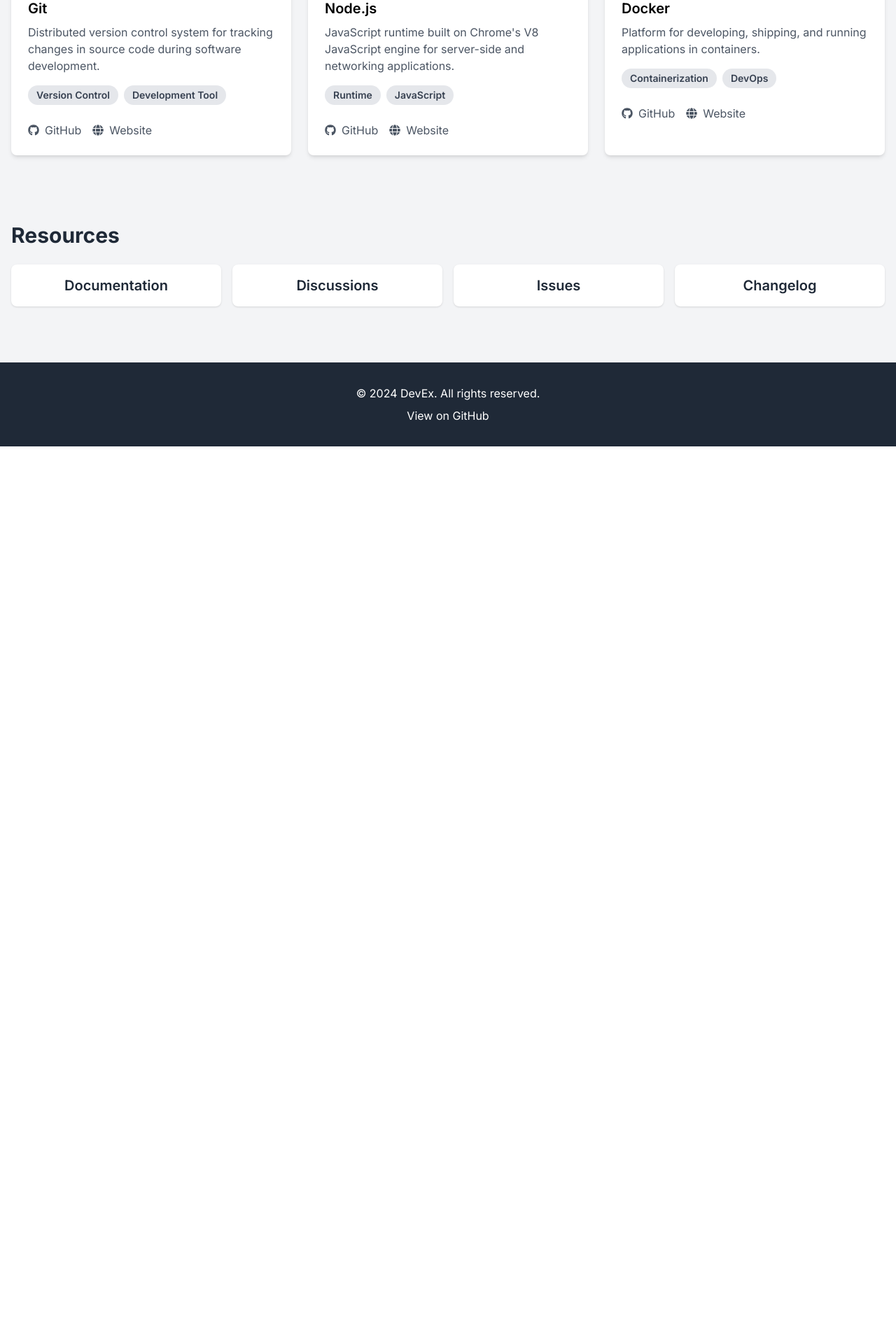
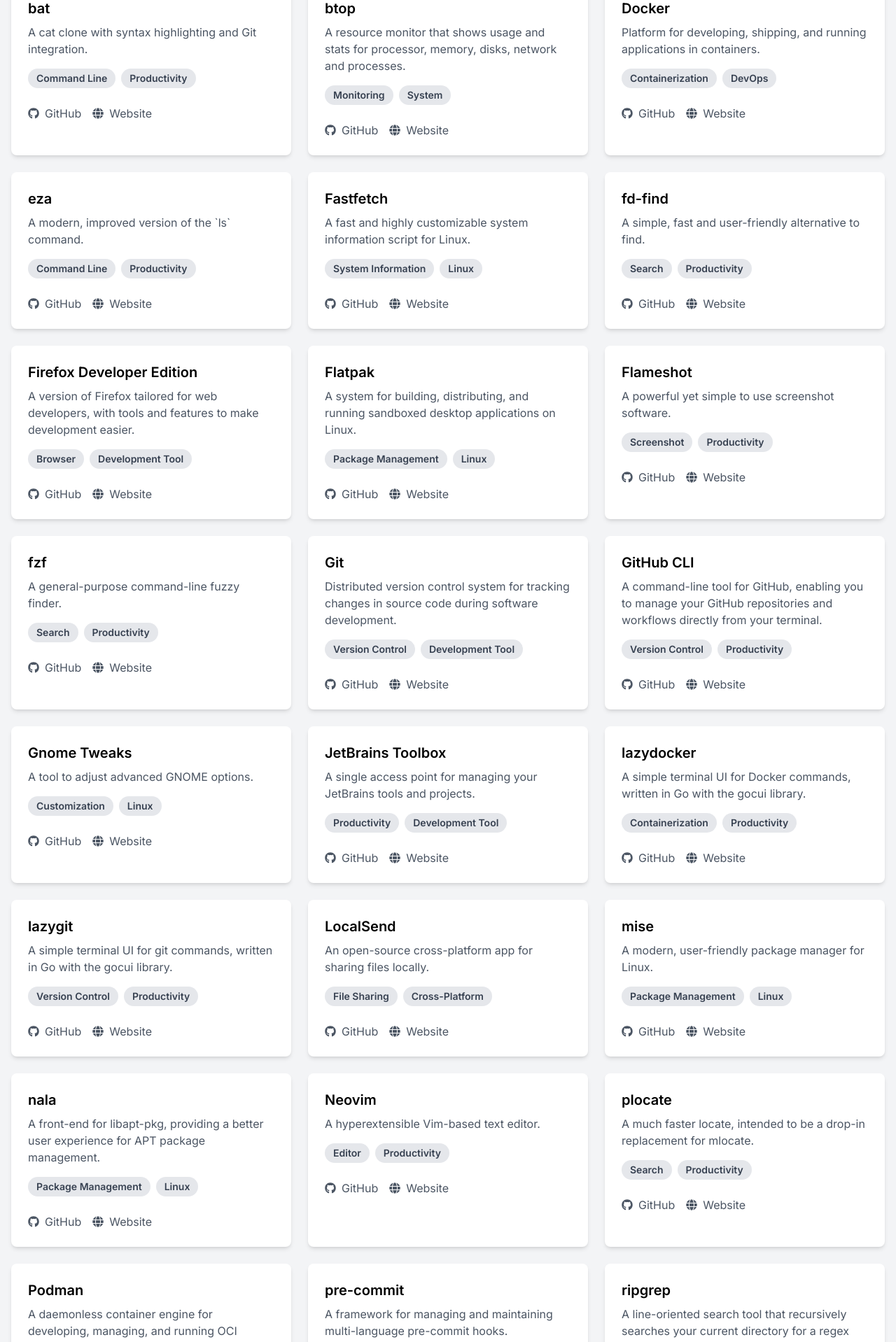
Before and after one commit to jameswlane/devex-site, a Next.js app: page / in a window 1280 px wide. Shown: the part 600-2518 px from the top of the page at 70% size. Before the commit the page ends 1238 px from the top, so only its background shows below. Built offline with nearby package versions, Linux system fonts and the light colour scheme.

Commit message:
updated tools

```diff
--- a/app/components/ToolSearch.tsx
+++ b/app/components/ToolSearch.tsx
@@ -2,39 +2,7 @@
 
 import { useState } from 'react'
 import { FaGithub, FaGlobe } from 'react-icons/fa'
-
-interface Tool {
-    name: string
-    description: string
-    categories: string[]
-    gitUrl?: string
-    websiteUrl?: string
-}
-
-const tools: Tool[] = [
-    {
-        name: 'Git',
-        description: 'Distributed version control system for tracking changes in source code during software development.',
-        categories: ['Version Control', 'Development Tool'],
-        gitUrl: 'https://github.com/git/git',
-        websiteUrl: 'https://git-scm.com/'
-    },
-    {
-        name: 'Node.js',
-        description: 'JavaScript runtime built on Chrome\'s V8 JavaScript engine for server-side and networking applications.',
-        categories: ['Runtime', 'JavaScript'],
-        gitUrl: 'https://github.com/nodejs/node',
-        websiteUrl: 'https://nodejs.org/'
-    },
-    {
-        name: 'Docker',
-        description: 'Platform for developing, shipping, and running applications in containers.',
-        categories: ['Containerization', 'DevOps'],
-        gitUrl: 'https://github.com/docker/docker-ce',
-        websiteUrl: 'https://www.docker.com/'
-    },
-    // Add more tools here
-]
+import { tools } from '../tools'
 
 export function ToolSearch() {
     const [searchTerm, setSearchTerm] = useState('')
--- /dev/null
+++ b/app/tools.ts
@@ -0,0 +1,206 @@
+export interface Tool {
+    name: string
+    description: string
+    categories: string[]
+    gitUrl?: string
+    websiteUrl?: string
+}
+
+export const tools: Tool[] = [
+    {
+        name: 'bat',
+        description: 'A cat clone with syntax highlighting and Git integration.',
+        categories: ['Command Line', 'Productivity'],
+        gitUrl: 'https://github.com/sharkdp/bat',
+        websiteUrl: 'https://github.com/sharkdp/bat'
+    },
+    {
+        name: 'btop',
+        description: 'A resource monitor that shows usage and stats for processor, memory, disks, network and processes.',
+        categories: ['Monitoring', 'System'],
+        gitUrl: 'https://github.com/aristocratos/btop',
+        websiteUrl: 'https://github.com/aristocratos/btop'
+    },
+    {
+        name: 'Docker',
+        description: 'Platform for developing, shipping, and running applications in containers.',
+        categories: ['Containerization', 'DevOps'],
+        gitUrl: 'https://github.com/docker/docker-ce',
+        websiteUrl: 'https://www.docker.com/'
+    },
+    {
+        name: 'eza',
+        description: 'A modern, improved version of the `ls` command.',
+        categories: ['Command Line', 'Productivity'],
+        gitUrl: 'https://github.com/eza-community/eza',
+        websiteUrl: 'https://github.com/eza-community/eza'
+    },
+    {
+        name: 'Fastfetch',
+        description: 'A fast and highly customizable system information script for Linux.',
+        categories: ['System Information', 'Linux'],
+        gitUrl: 'https://github.com/LinusDierheimer/fastfetch',
+        websiteUrl: 'https://github.com/LinusDierheimer/fastfetch'
+    },
+    {
+        name: 'fd-find',
+        description: 'A simple, fast and user-friendly alternative to find.',
+        categories: ['Search', 'Productivity'],
+        gitUrl: 'https://github.com/sharkdp/fd',
+        websiteUrl: 'https://github.com/sharkdp/fd'
+    },
+    {
+        name: 'Firefox Developer Edition',
+        description: 'A version of Firefox tailored for web developers, with tools and features to make development easier.',
+        categories: ['Browser', 'Development Tool'],
+        gitUrl: 'https://github.com/mozilla/gecko-dev',
+        websiteUrl: 'https://www.mozilla.org/firefox/developer/'
+    },
+    {
+        name: 'Flatpak',
+        description: 'A system for building, distributing, and running sandboxed desktop applications on Linux.',
+        categories: ['Package Management', 'Linux'],
+        gitUrl: 'https://github.com/flatpak/flatpak',
+        websiteUrl: 'https://flatpak.org/'
+    },
+    {
+        name: 'Flameshot',
+        description: 'A powerful yet simple to use screenshot software.',
+        categories: ['Screenshot', 'Productivity'],
+        gitUrl: 'https://github.com/flameshot-org/flameshot',
+        websiteUrl: 'https://flameshot.org/'
+    },
+    {
+        name: 'fzf',
+        description: 'A general-purpose command-line fuzzy finder.',
+        categories: ['Search', 'Productivity'],
+        gitUrl: 'https://github.com/junegunn/fzf',
+        websiteUrl: 'https://github.com/junegunn/fzf'
+    },
+    {
+        name: 'Git',
+        description: 'Distributed version control system for tracking changes in source code during software development.',
+        categories: ['Version Control', 'Development Tool'],
+        gitUrl: 'https://github.com/git/git',
+        websiteUrl: 'https://git-scm.com/'
+    },
+    {
+        name: 'GitHub CLI',
+        description: 'A command-line tool for GitHub, enabling you to manage your GitHub repositories and workflows directly from your terminal.',
+        categories: ['Version Control', 'Productivity'],
+        gitUrl: 'https://github.com/cli/cli',
+        websiteUrl: 'https://cli.github.com/'
+    },
+    {
+        name: 'Gnome Tweaks',
+        description: 'A tool to adjust advanced GNOME options.',
+        categories: ['Customization', 'Linux'],
+        gitUrl: 'https://gitlab.gnome.org/GNOME/gnome-tweaks',
+        websiteUrl: 'https://wiki.gnome.org/Apps/Tweaks'
+    },
+    {
+        name: 'JetBrains Toolbox',
+        description: 'A single access point for managing your JetBrains tools and projects.',
+        categories: ['Productivity', 'Development Tool'],
+        gitUrl: 'https://github.com/JetBrains/toolbox-app',
+        websiteUrl: 'https://www.jetbrains.com/toolbox-app/'
+    },
+    {
+        name: 'lazydocker',
+        description: 'A simple terminal UI for Docker commands, written in Go with the gocui library.',
+        categories: ['Containerization', 'Productivity'],
+        gitUrl: 'https://github.com/jesseduffield/lazydocker',
+        websiteUrl: 'https://github.com/jesseduffield/lazydocker'
+    },
+    {
+        name: 'lazygit',
+        description: 'A simple terminal UI for git commands, written in Go with the gocui library.',
+        categories: ['Version Control', 'Productivity'],
+        gitUrl: 'https://github.com/jesseduffield/lazygit',
+        websiteUrl: 'https://github.com/jesseduffield/lazygit'
+    },
+    {
+        name: 'LocalSend',
+        description: 'An open-source cross-platform app for sharing files locally.',
+        categories: ['File Sharing', 'Cross-Platform'],
+        gitUrl: 'https://github.com/localsend/localsend',
+        websiteUrl: 'https://localsend.org/'
+    },
+    {
+        name: 'mise',
+        description: 'A modern, user-friendly package manager for Linux.',
+        categories: ['Package Management', 'Linux'],
+        gitUrl: 'https://github.com/mise/mise',
+        websiteUrl: 'https://mise.io/'
+    },
+    {
+        name: 'nala',
+        description: 'A front-end for libapt-pkg, providing a better user experience for APT package management.',
+        categories: ['Package Management', 'Linux'],
+        gitUrl: 'https://github.com/volitank/nala',
+        websiteUrl: 'https://gitlab.com/volian/nala'
+    },
+    {
+        name: 'Neovim',
+        description: 'A hyperextensible Vim-based text editor.',
+        categories: ['Editor', 'Productivity'],
+        gitUrl: 'https://github.com/neovim/neovim',
+        websiteUrl: 'https://neovim.io/'
+    },
+    {
+        name: 'plocate',
+        description: 'A much faster locate, intended to be a drop-in replacement for mlocate.',
+        categories: ['Search', 'Productivity'],
+        gitUrl: 'https://github.com/plocate/plocate',
+        websiteUrl: 'https://plocate.sesse.net/'
+    },
+    {
+        name: 'Podman',
+        description: 'A daemonless container engine for developing, managing, and running OCI Containers on your Linux System.',
+        categories: ['Containerization', 'DevOps'],
+        gitUrl: 'https://github.com/containers/podman',
+        websiteUrl: 'https://podman.io/'
+    },
+    {
+        name: 'pre-commit',
+        description: 'A framework for managing and maintaining multi-language pre-commit hooks.',
+        categories: ['Version Control', 'Productivity'],
+        gitUrl: 'https://github.com/pre-commit/pre-commit',
+        websiteUrl: 'https://pre-commit.com/'
+    },
+    {
+        name: 'ripgrep',
+        description: 'A line-oriented search tool that recursively searches your current directory for a regex pattern.',
+        categories: ['Search', 'Productivity'],
+        gitUrl: 'https://github.com/BurntSushi/ripgrep',
+        websiteUrl: 'https://github.com/BurntSushi/ripgrep'
+    },
+    {
+        name: 'Typora',
+        description: 'A minimal markdown editor, providing seamless experience as both reader and writer.',
+        categories: ['Editor', 'Markdown'],
+        gitUrl: 'https://github.com/typora/typora-issues',
+        websiteUrl: 'https://typora.io/'
+    },
+    {
+        name: 'Ulauncher',
+        description: 'A fast application launcher for Linux.',
+        categories: ['Productivity', 'Linux'],
+        gitUrl: 'https://github.com/Ulauncher/Ulauncher',
+        websiteUrl: 'https://ulauncher.io/'
+    },
+    {
+        name: 'VLC',
+        description: 'A free and open-source cross-platform multimedia player that plays most multimedia files, as well as DVDs, audio CDs, VCDs, and various streaming protocols.',
+        categories: ['Media Player', 'Cross-Platform'],
+        gitUrl: 'https://github.com/videolan/vlc',
+        websiteUrl: 'https://www.videolan.org/vlc/'
+    },
+    {
+        name: 'zoxide',
+        description: 'A smarter cd command, inspired by z and autojump.',
+        categories: ['Productivity', 'Shell'],
+        gitUrl: 'https://github.com/ajeetdsouza/zoxide',
+        websiteUrl: 'https://github.com/ajeetdsouza/zoxide'
+    }
+]
```
